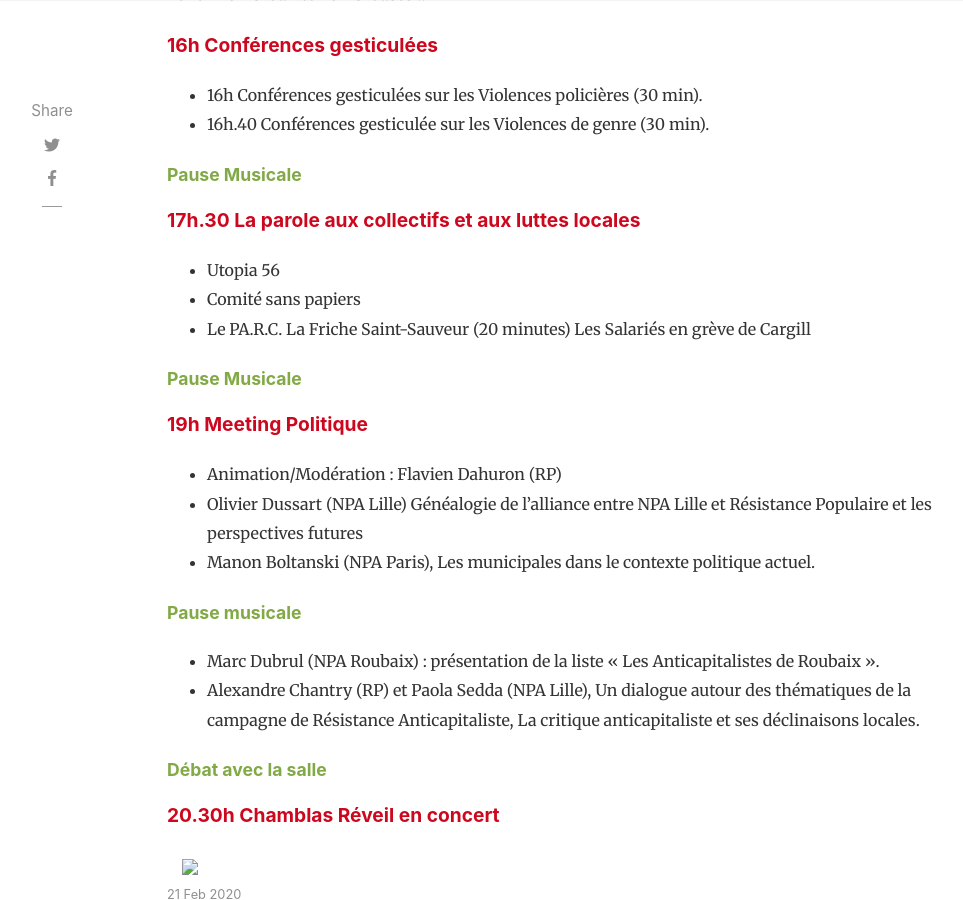
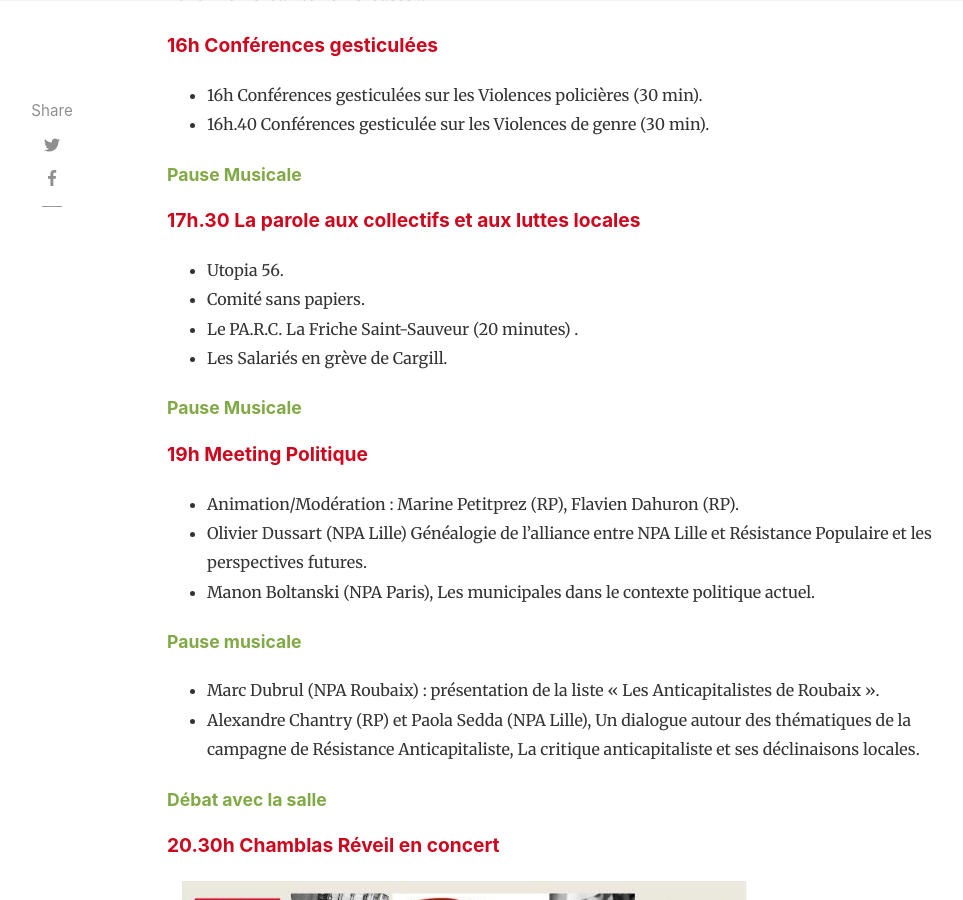
Before and after one commit to ra-lille/ra-lille.github.io, a Jekyll site: the page built from _posts/2020-02-21-Journee0703.md, in a window 1280 px wide and 900 px high, scrolled down 1215 px. Shown: the whole window, without its empty margins (118-1081 px from the left). Built offline with Jekyll 4.4.1, drawn with Linux system fonts in a browser that asks for light colours; nearby versions of some CDN libraries.

Commit message:
modification journee

```diff
--- a/_posts/2020-02-21-Journee0703.md
+++ b/_posts/2020-02-21-Journee0703.md
@@ -18,21 +18,25 @@ Rendez-vous à 15h à la salle Courmont (2 rue Courront, Lille ).
 Venez nombreux et nombreuses !!
 
 # 16h Conférences gesticulées
+
 - 16h Conférences gesticulées sur les Violences policières (30 min).
 - 16h.40 Conférences gesticulée sur les Violences de genre (30 min).
 
 ## Pause Musicale
 
 # 17h.30 La parole aux collectifs et aux luttes locales
-- Utopia 56
-- Comité sans papiers
-- Le PA.R.C. La Friche Saint-Sauveur (20 minutes) Les Salariés en grève de Cargill
+
+- Utopia 56.
+- Comité sans papiers.
+- Le PA.R.C. La Friche Saint-Sauveur (20 minutes) .
+- Les Salariés en grève de Cargill.
 
 ## Pause Musicale
 
 # 19h Meeting Politique
-- Animation/Modération : Flavien Dahuron (RP)
-- Olivier Dussart (NPA Lille) Généalogie de l’alliance entre NPA Lille et Résistance Populaire et les perspectives futures
+
+- Animation/Modération : Marine Petitprez (RP), Flavien Dahuron (RP).
+- Olivier Dussart (NPA Lille) Généalogie de l’alliance entre NPA Lille et Résistance Populaire et les perspectives futures.
 - Manon Boltanski (NPA Paris), Les municipales dans le contexte politique actuel.
 
 ## Pause musicale
@@ -47,7 +51,7 @@ Venez nombreux et nombreuses !!
 <div class="container-fluid">
 	<div class="row">
 		<div class="col-sm">
-			<img src="assets/images/2020-02-21-Journee0703/image1.jpg">
+			<img src="/assets/images/posts/2020-02-21-Journee0703-tract.jpg">
 		</div>
     <!--
 		<div class="col-sm">
```
Also changed, not shown: assets/images/posts/2020-02-21-Journee0703-tract.jpg (added).
